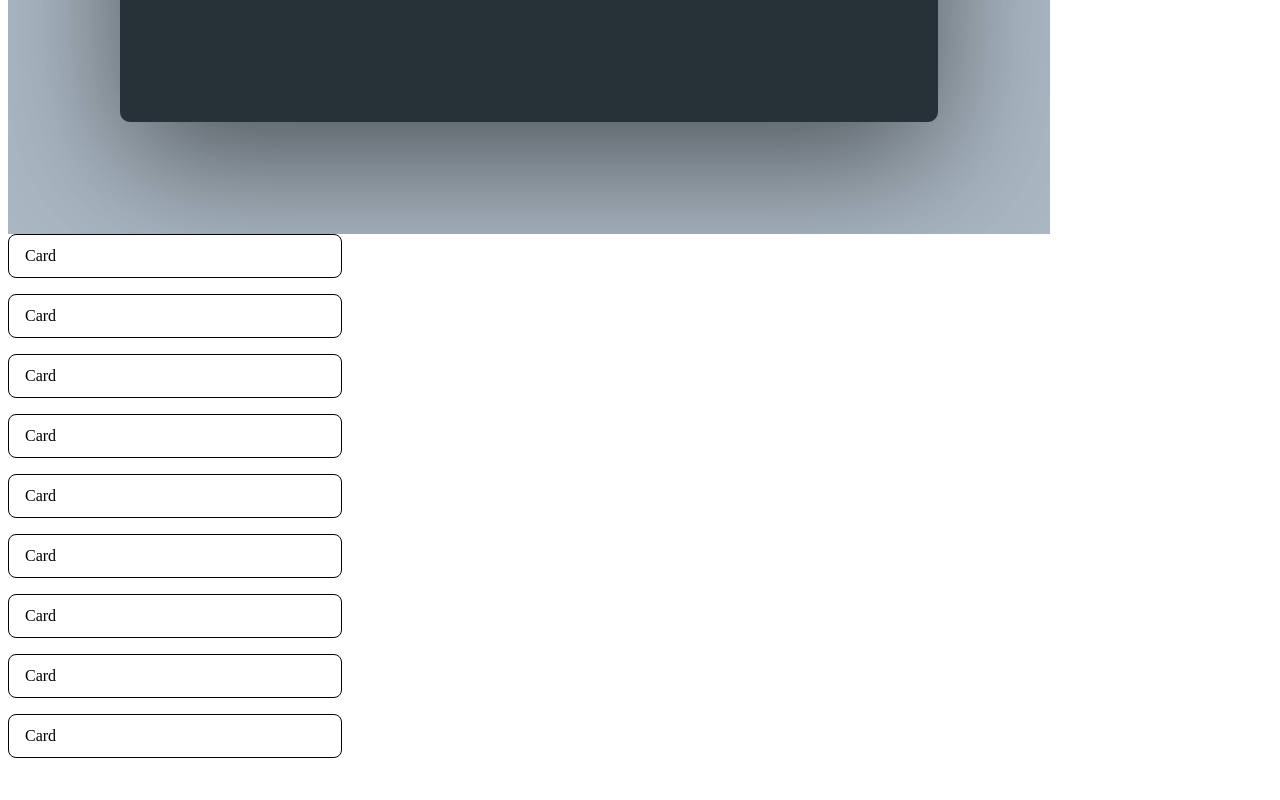
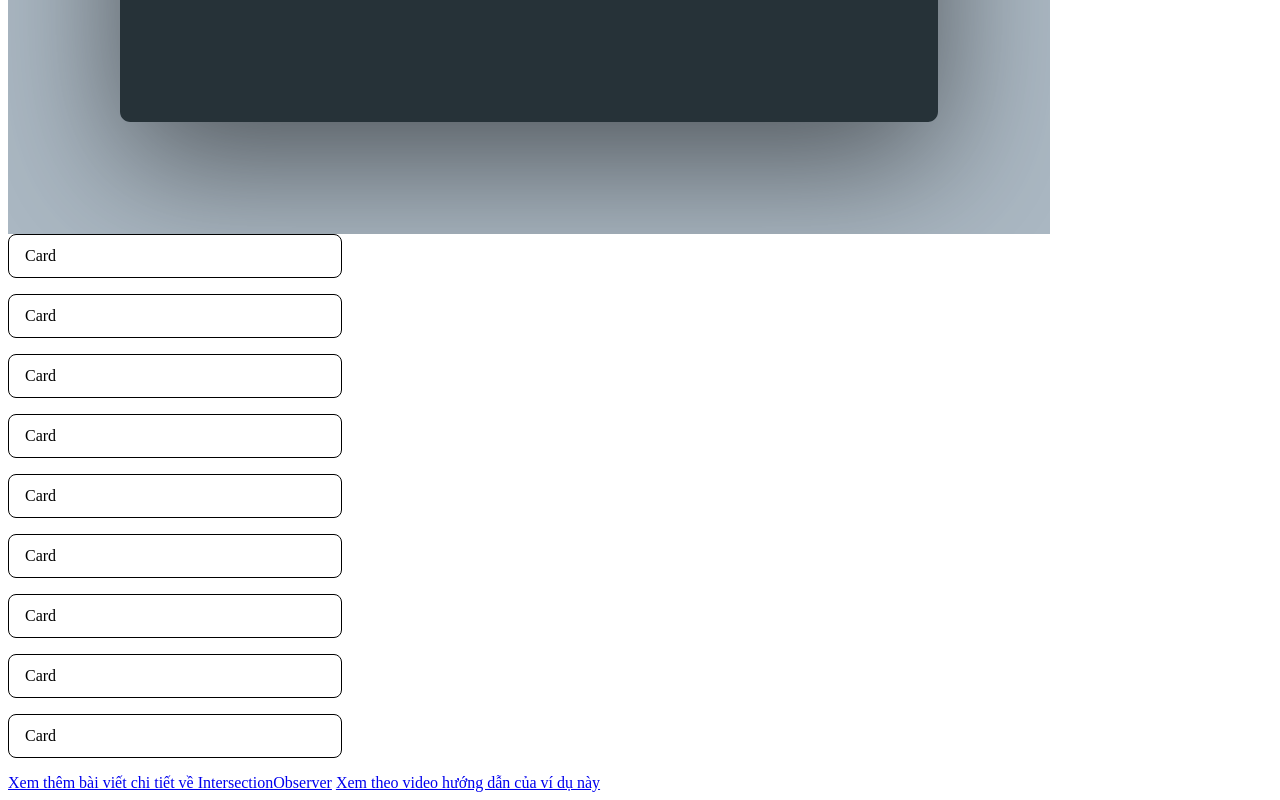
Before and after one commit to FrontendLabs-by-Letweb/playground, a plain HTML site: page intersection-demo/index.html in a window 1280 px wide. Shown: the part 2198-2998 px from the top of the page. Before the commit the page ends 2972 px from the top, so only its background shows below. Drawn offline with Linux system fonts and the light colour scheme.

Commit message:
add links

```diff
--- a/intersection-demo/index.html
+++ b/intersection-demo/index.html
@@ -53,5 +53,13 @@
     <div class="card">Card</div>
     <div class="card">Card</div>
     <script src="./js/app.js"></script>
+    <a
+      target="_blank"
+      href="https://frontendlabs.letweb.net/tao-hieu-ung-infinite-scroll-lazy-load-hinh-anh-khi-scroll-chuot"
+      >Xem thêm bài viết chi tiết về IntersectionObserver</a
+    >
+    <a target="_blank" href="https://youtu.be/sJp-5xPyJXk"
+      >Xem theo video hướng dẫn của ví dụ này</a
+    >
   </body>
 </html>
```
